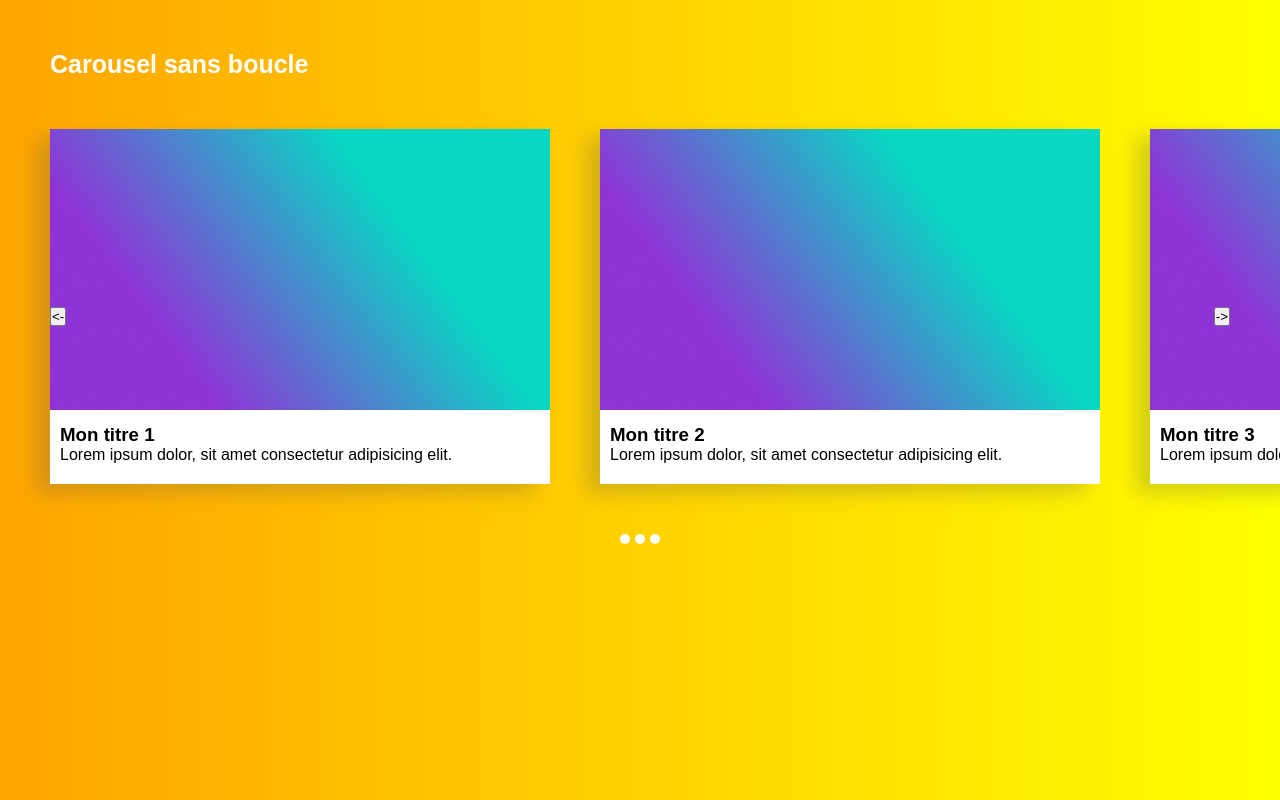
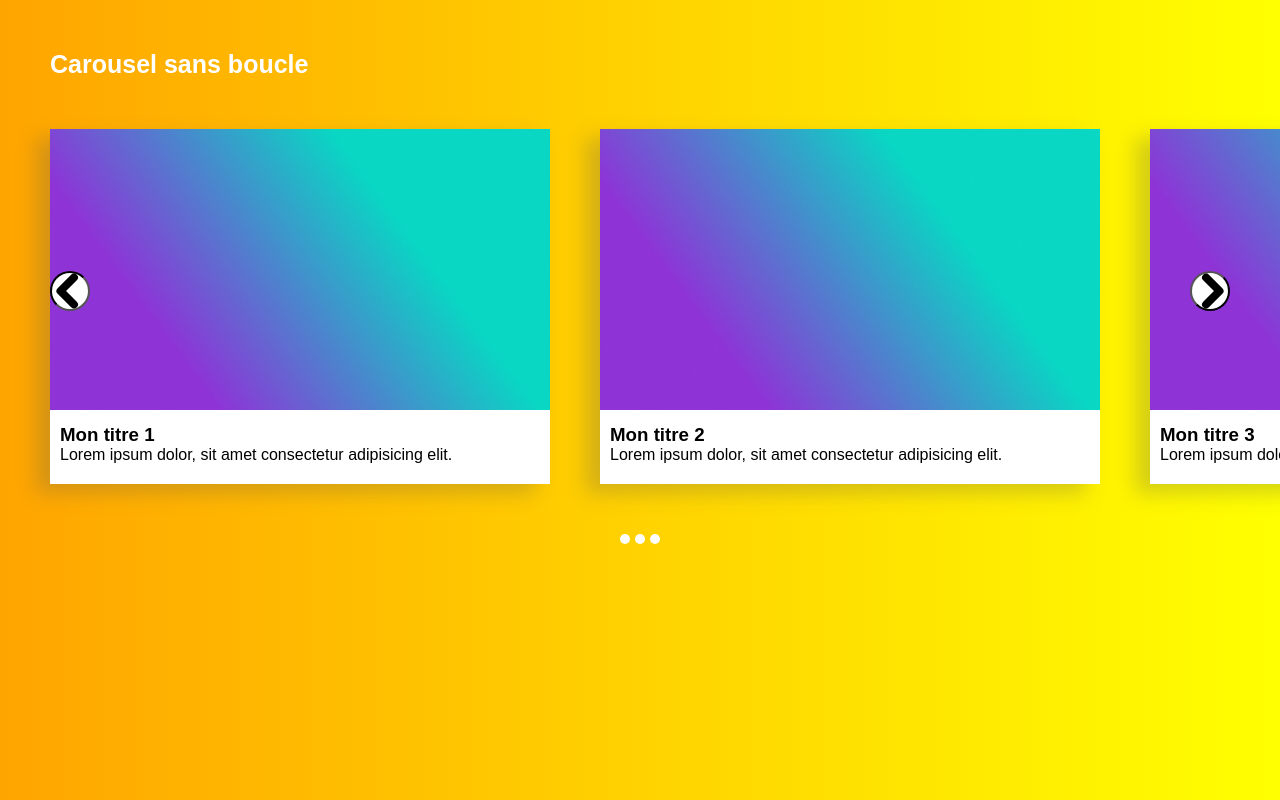
Before and after one commit to omarouhra/internship-Tp-carousel, a plain HTML site: page index.html in a window 1280 px wide. Shown: the top 800 px of the page. Drawn offline with Linux system fonts and the light colour scheme.

Commit message:
carousel button style

```diff
--- a/index.html
+++ b/index.html
@@ -17,8 +17,8 @@
       <section class="carousel">
 
         <!-- Buttons -->
-        <button class="next">-></button>
-        <button class="previous"><-</button>
+        <button class="next"></button>
+        <button class="previous"></button>
 
         <!-- Carousel items -->
         <section class="carousel-item">
--- a/style.css
+++ b/style.css
@@ -17,10 +17,10 @@ h2 {
 }
 
 /* Carousel container */
-.carousel-container{
-    display: flex;
-    flex-direction: column;
-    gap: 50px;
+.carousel-container {
+  display: flex;
+  flex-direction: column;
+  gap: 50px;
 }
 
 /* Carousel*/
@@ -34,14 +34,26 @@ h2 {
 .next {
   position: absolute;
   right: 0;
-  top: 50%;
+  top: 40%;
   z-index: 1;
+  width: 40px;
+  height: 40px;
+  background: #fff url(/assets/4beb4317ebb605abb3096d9a1b5dbde4.svg) no-repeat;
+  background-size: cover;
+  border-radius: 50%;
 }
 .previous {
   position: absolute;
-  top: 50%;
+  top: 40%;
   z-index: 1;
+  width: 40px;
+  height: 40px;
+  background: #fff url(/assets/4beb4317ebb605abb3096d9a1b5dbde4.svg) no-repeat;
+  background-size: cover;
+  border-radius: 50%;
+  transform: rotate(180deg);
 }
+
 
 /* Carousel-item */
 .carousel-item {
@@ -61,7 +73,6 @@ h2 {
   padding: 10px;
 }
 
-
 /* Carousel pagination */
 .carousel-pagination {
   width: 100%;
```
Also changed, not shown: assets/4beb4317ebb605abb3096d9a1b5dbde4.svg (added).
